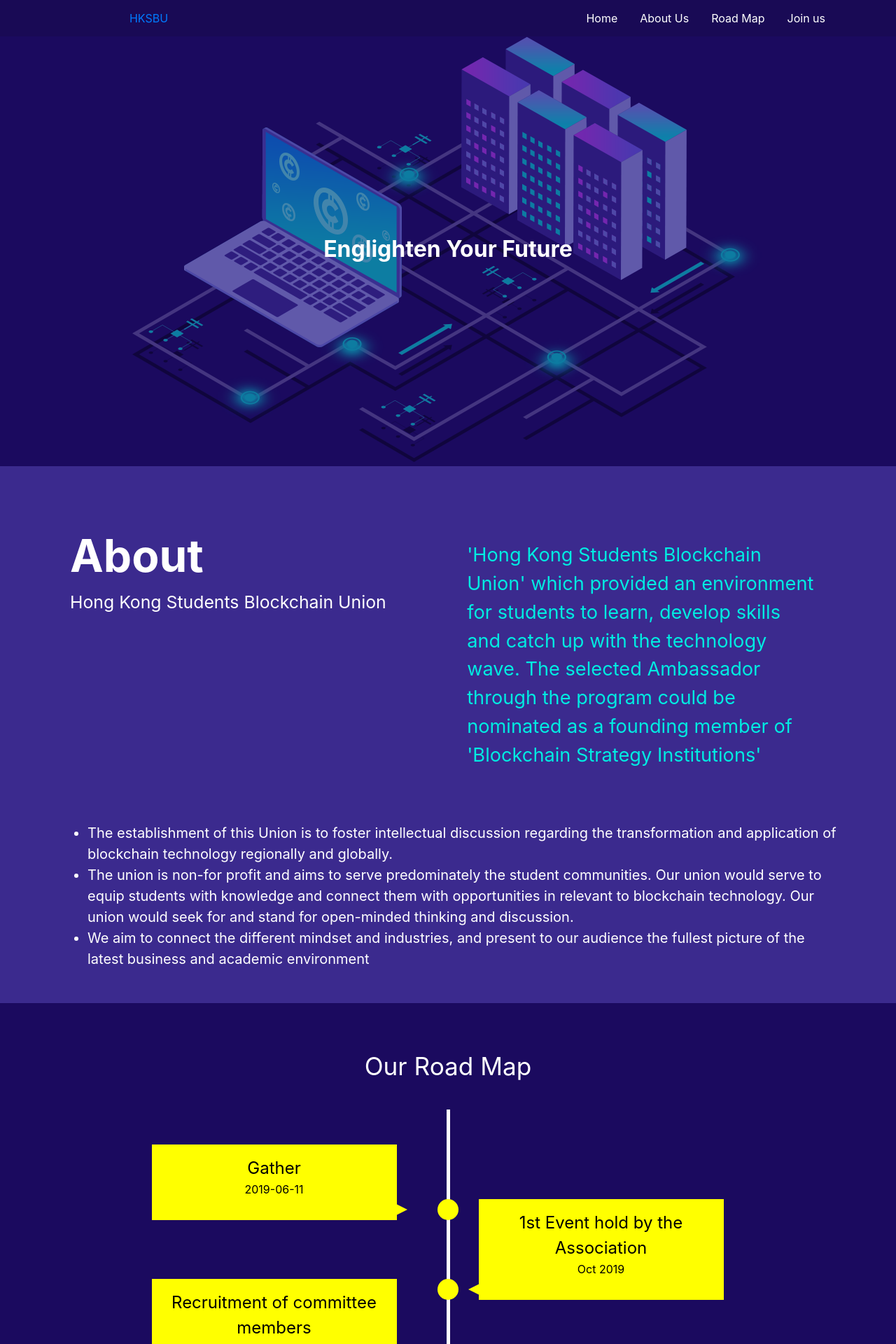
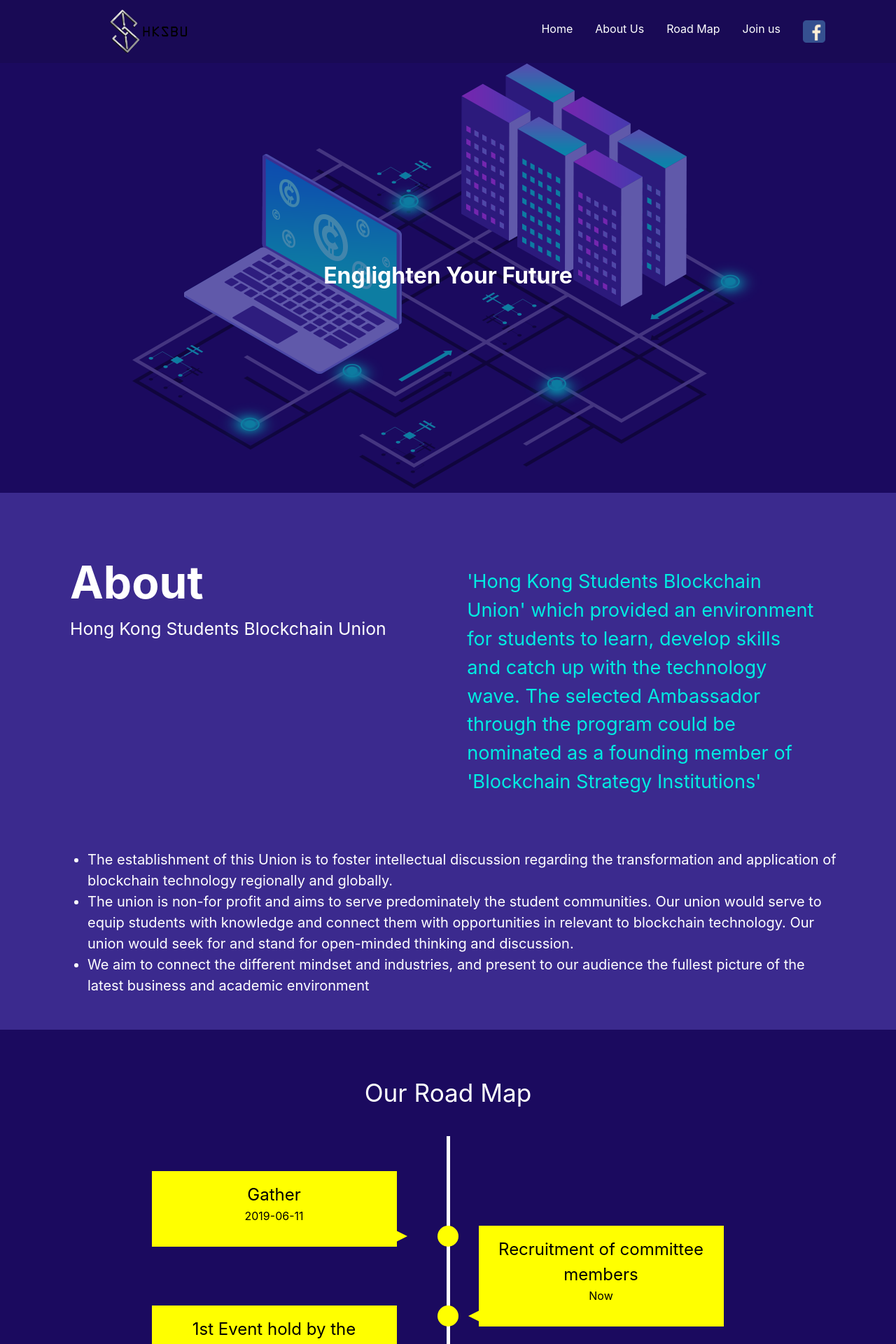
Before and after one commit to fire3chan/hksbu-web, a React (Create React App) app: page / in a window 1280 px wide. Shown: the top 1920 px of the page at 70% size. Built offline with nearby package versions, Linux system fonts and the light colour scheme.

Commit message:
Fire add fb and icon

```diff
--- a/src/component/Header.js
+++ b/src/component/Header.js
@@ -2,6 +2,8 @@ import React from 'react';
 import { FontAwesomeIcon } from '@fortawesome/react-fontawesome'
 import { faBars } from '@fortawesome/free-solid-svg-icons'
 import '../css/header.css';
+import logo from '../img/hksbu logo.png';
+import fbIcon from '../img/facebook-icon.png';
 
 class Header extends React.Component {
   openNavList() {
@@ -16,11 +18,13 @@ class Header extends React.Component {
       <header className="header sticky-top">
         <div className="container">
           <div className="row">
-            <div className="site-title col-6 col-md-3 header-item"><a href="/">
-              HKSBU
-          </a></div>
+            <div className="site-title col-6 col-md-3 header-item">
+              <a href="/">
+                <img className="header-logo" src={logo} alt="The logo of HK Student Blockchain Union" />
+              </a>
+            </div>
 
-            <nav className="nav-bar col-md-9 d-none d-md-block">
+            <nav className="nav-bar col-md-9 d-none d-md-flex">
               <ul className="nav-bar-ul">
                 <li className="nav-bar-ul-item active">
                   <a className="nav-link" href="#Home">Home</a>
@@ -33,6 +37,9 @@ class Header extends React.Component {
                 </li>
                 <li className="nav-bar-ul-item">
                   <a className="nav-link" href="#JoinUs">Join us</a>
+                </li>
+                <li className="nav-bar-ul-item">
+                  <a className="nav-link" href="#FB"><img className="fb-logo" src={fbIcon} /></a>
                 </li>
               </ul>
             </nav>
--- a/src/content/Roadmap.json
+++ b/src/content/Roadmap.json
@@ -6,13 +6,13 @@
             "description": ""
         },
         {
-            "title": "1st Event hold by the Association  ",
-            "milestoneDate": "Oct 2019",
+            "title": "Recruitment of committee members",
+            "milestoneDate": "Now",
             "description": ""
         },
         {
-            "title": "Recruitment of committee members",
-            "milestoneDate": "Nov 2019",
+            "title": "1st Event hold by the Association  ",
+            "milestoneDate": "Oct 2019",
             "description": ""
         }
     ]
--- a/src/css/header.css
+++ b/src/css/header.css
@@ -4,6 +4,19 @@
 
 .header-item {
     padding: 14px 16px;
+}
+
+.header-logo {
+  width: 7em;
+}
+
+.nav-bar {
+  justify-content: end;
+  align-items: center;
+}
+
+.fb-logo {
+  width: 2em;
 }
 
 .nav-bar-ul {
```
Also changed, not shown: src/img/facebook-icon.png (added), src/img/hksbu logo.png (added).
